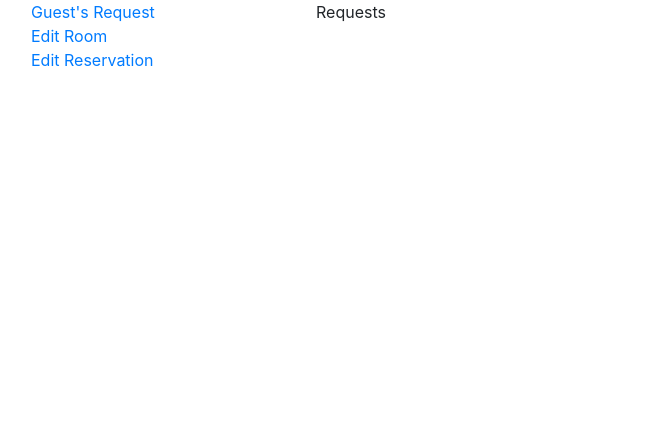
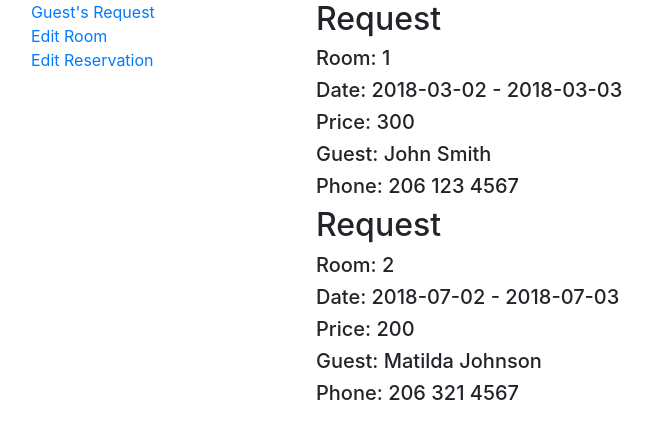
Before and after one commit to yetka/react-redux-marine-resort, a React app: page /#/admin in a window 1280 px wide. Shown: the top 438 px of the page, without its empty margins (54-706 px from the left). Built offline with nearby package versions, Linux system fonts and the light colour scheme.

Commit message:
add GuestRequest component

```diff
--- a/src/components/Admin.jsx
+++ b/src/components/Admin.jsx
@@ -15,7 +15,7 @@ function Admin(props){
       </div>
       <div className="col-md-9">
         <Switch>
-          <Route exact path='/admin/' render={()=><GuestsRequestsList />} />
+          <Route exact path='/admin/' render={()=><GuestsRequestsList reservationsRequestsList={props.reservationsRequestsList}/>} />
           <Route path='/admin/rooms-to-edit' render={()=><RoomsToEdit masterRoomsList={props.masterRoomsList} />} />
           <Route path='/admin/reservations-to-edit' render={()=><ReservationsToEdit masterRoomsList={props.masterRoomsList} />} />
         </Switch>
@@ -25,7 +25,8 @@ function Admin(props){
 }
 
 Admin.propTypes = {
-  masterRoomsList: PropTypes.object
+  masterRoomsList: PropTypes.object,
+  reservationsRequestsList: PropTypes.object
 };
 
 export default Admin;
--- a/src/components/App.jsx
+++ b/src/components/App.jsx
@@ -162,7 +162,9 @@ class App extends React.Component {
             onNewFilterCreation={this.handleNewFilterCreation}
             roomsFilter={this.state.roomsFilter}
             onNewReservationRequestCreation={this.handleNewReservationRequestCreation} />} />
-          <Route path='/admin' render={()=><Admin masterRoomsList={this.state.masterRoomsList} />} />
+          <Route path='/admin' render={()=><Admin
+              masterRoomsList={this.state.masterRoomsList}
+              reservationsRequestsList={this.state.reservationsRequestsList} />} />
         </Switch>
       </div>
     );
--- /dev/null
+++ b/src/components/GuestRequest.jsx
@@ -0,0 +1,28 @@
+import React from 'react';
+import PropTypes from 'prop-types';
+
+function GuestRequest(props){
+  return (
+    <div>
+      <h2>Request</h2>
+      <h5>Room: {props.id}</h5>
+      <h5>Date: {props.startDay} - {props.endDay}</h5>
+      <h5>Price: {props.totalPrice}</h5>
+      <h5>Guest: {props.firstName} {props.lastName}</h5>
+      <h5>Phone: {props.phone}</h5>
+    </div>
+  );
+}
+
+GuestRequest.propTypes = {
+  roomId: PropTypes.string,
+  firstName: PropTypes.string,
+  lastName: PropTypes.string,
+  phone: PropTypes.string,
+  startDay: PropTypes.string,
+  endDay: PropTypes.string,
+  totalPrice: PropTypes.number,
+  id: PropTypes.string
+}
+
+export default GuestRequest;
--- a/src/components/GuestsRequestsList.jsx
+++ b/src/components/GuestsRequestsList.jsx
@@ -1,11 +1,31 @@
 import React from 'react';
+import GuestRequest from './GuestRequest';
+import PropTypes from 'prop-types';
 
-function GuestsRequestsList(){
+function GuestsRequestsList(props){
   return (
     <div>
-      <p>Requests</p>
+      {Object.keys(props.reservationsRequestsList).map(function(reservationRequestId) {
+        var reservationRequest  = props.reservationsRequestsList[reservationRequestId];
+        return (
+          <GuestRequest
+            roomId={reservationRequest.roomId}
+            firstName={reservationRequest.firstName}
+            lastName={reservationRequest.lastName}
+            phone={reservationRequest.phone}
+            startDay={reservationRequest.startDay}
+            endDay={reservationRequest.endDay}
+            totalPrice={reservationRequest.totalPrice}
+            id={reservationRequest.id}
+            key={reservationRequest.id} />
+        );
+      })}
     </div>
   );
 }
 
+GuestsRequestsList.propTypes = {
+  reservationsRequestsList: PropTypes.object
+}
+
 export default GuestsRequestsList;
```
